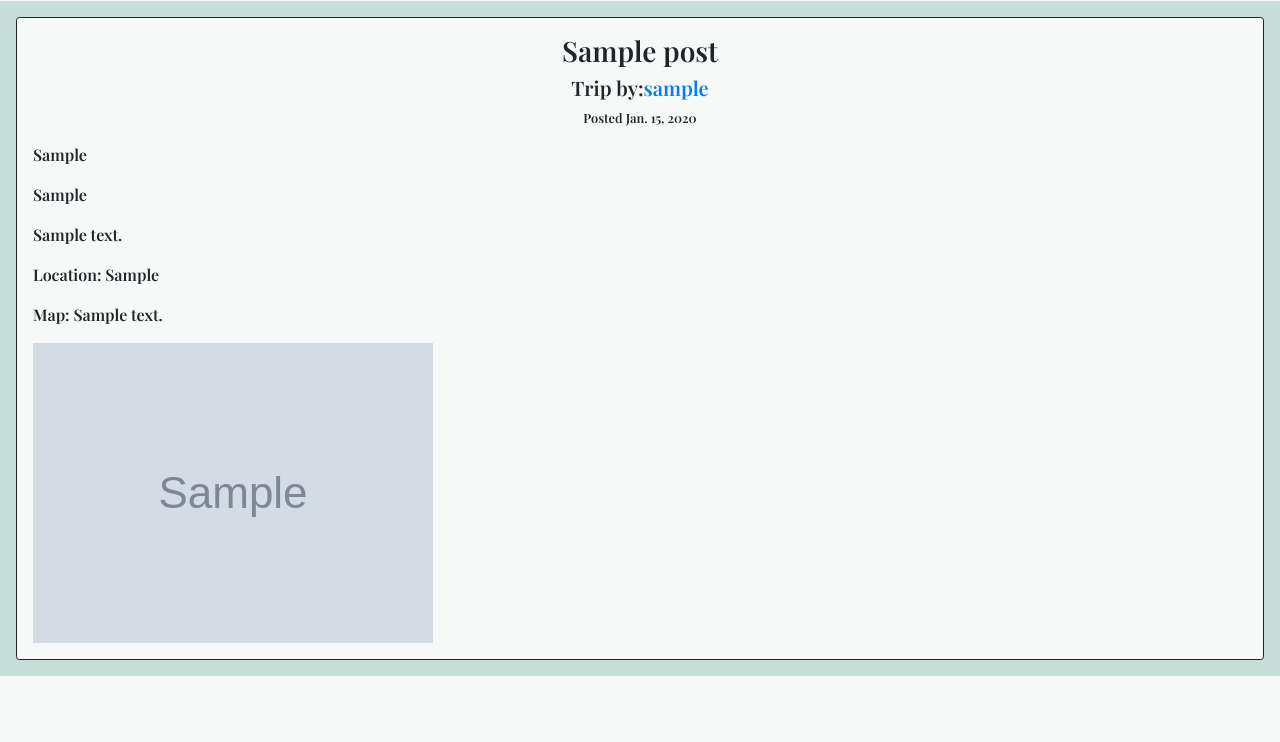
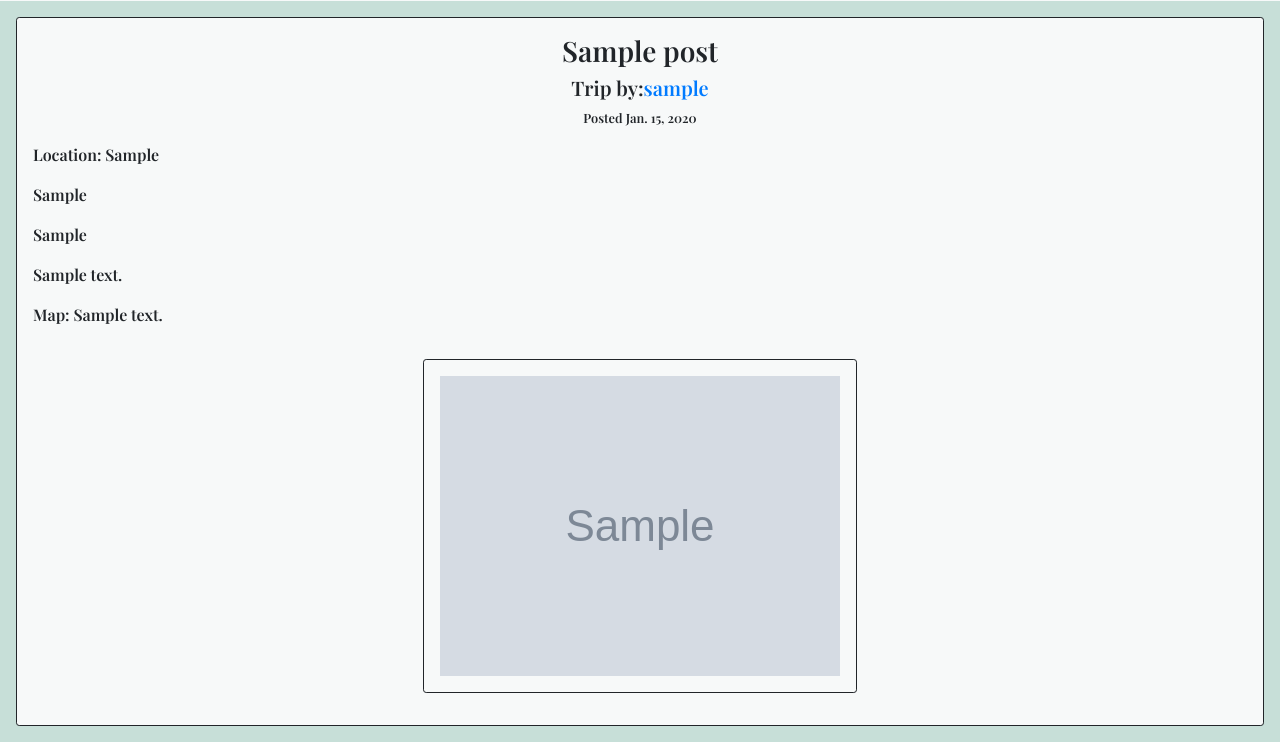
Before and after one commit to csovu/Traverse, a Django app: page /post/1/ in a window 1280 px wide. Shown: the part 395-1137 px from the top of the page. Before the commit the page ends 1071 px from the top, so only its background shows below. Run offline with Django 4.2, Linux system fonts and the light colour scheme; tables that the repository leaves empty hold one stand-in row (values such as "Sample post"); grey boxes marked "Sample" are stand-in pictures; some libraries are stand-ins or nearby versions.

Commit message:
image styling on posts

```diff
--- a/Traverse/static/css/styles.css
+++ b/Traverse/static/css/styles.css
@@ -176,7 +176,22 @@ header{
   justify-content: center;
 }
 
+#single-post-images{
+  display: flex;
+  width: 100%;
+  object-fit: cover;
+  object-position: bottom;
+  justify-content: space-around;
+  flex-wrap: wrap;
+}
+.img{
+  border:solid ;
 
+  padding: 1em;
+  border-radius: .2em;
+  border-width: 1px ;
+  margin: 1rem;
+}
 @media screen and (min-width:650px) {
 
 }
--- a/Traverse/templates/traverse/singlepost.html
+++ b/Traverse/templates/traverse/singlepost.html
@@ -6,18 +6,21 @@
     <h3 id="trip-title">{{post.trip_title}} </h3>
     <h5 id="user">Trip by: <a href="{% url 'posts:profile' post.user.id %}">{{post.user}}</a></h5>
     <p id="post-date">Posted {{post.date_posted}}</p>
+    <p>Location: {{post.location}} </p>
     <p>{{post.trip_summery}}</p>
     <p>{{post.planning_info}} </p>
     <p>{{post.other_details}} </p>
-    <p>Location: {{post.location}} </p>
+
     <p>Map: {{post.map_details}} </p>
 
-
+    <div id="single-post-images">
         {% for image in post.image_set.all%}
             {% if image.image%}
-            <img src="{{ image.image.url }}" alt="" style="max-height:300px">
+                <div class="img"><img src="{{ image.image.url }}" alt="" style="max-height:300px"></div>
             {% endif %}
         {%endfor%}
+    </div>
+
     <div id="edit-inpost-button">
     {% if user.id == post.user.id%}
         {% if user.is_authenticated %}
@@ -25,6 +28,9 @@
         {% endif %}
     {% endif %}
     </div>
+
+
+
 </div>
 
 
```
